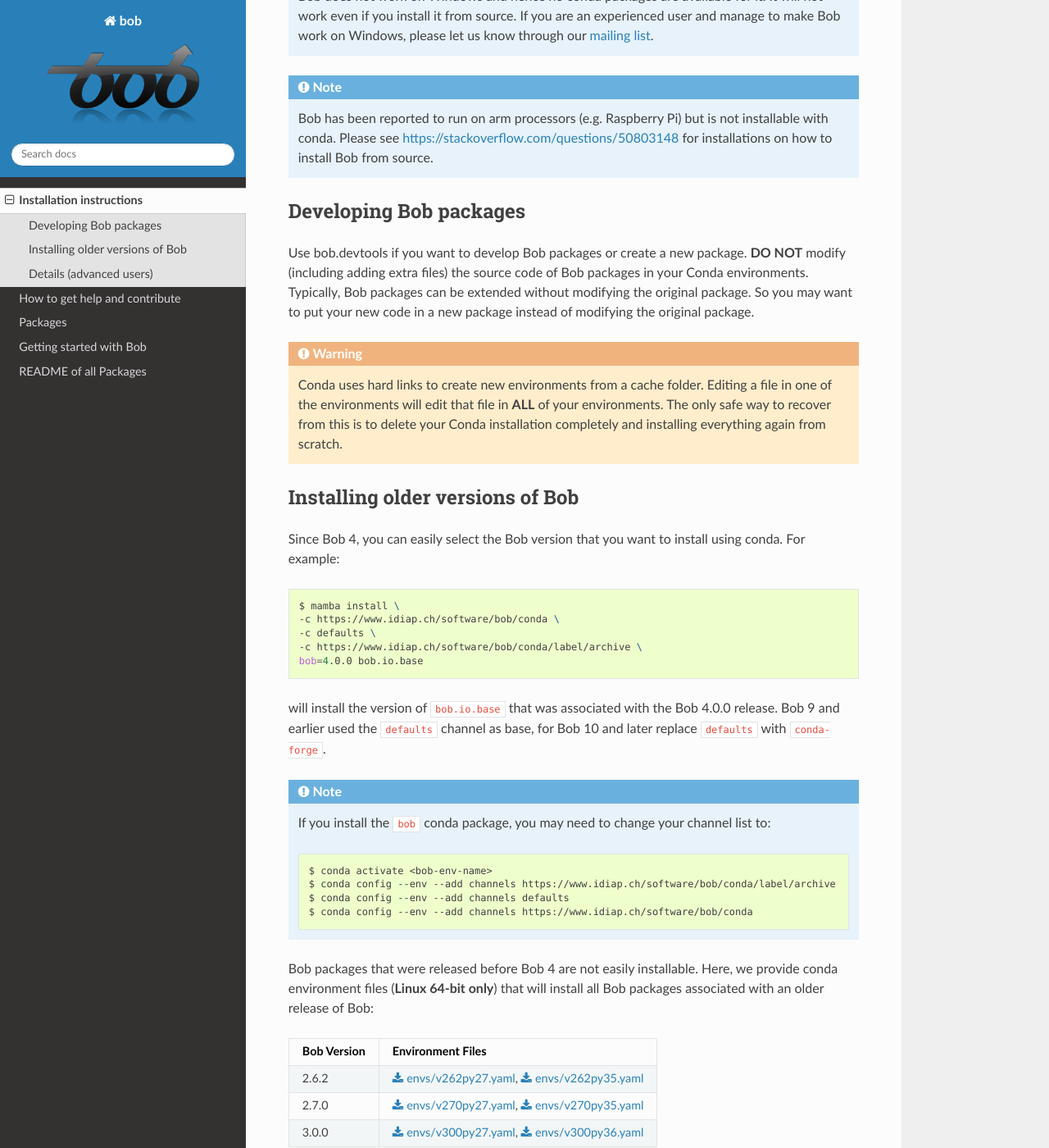
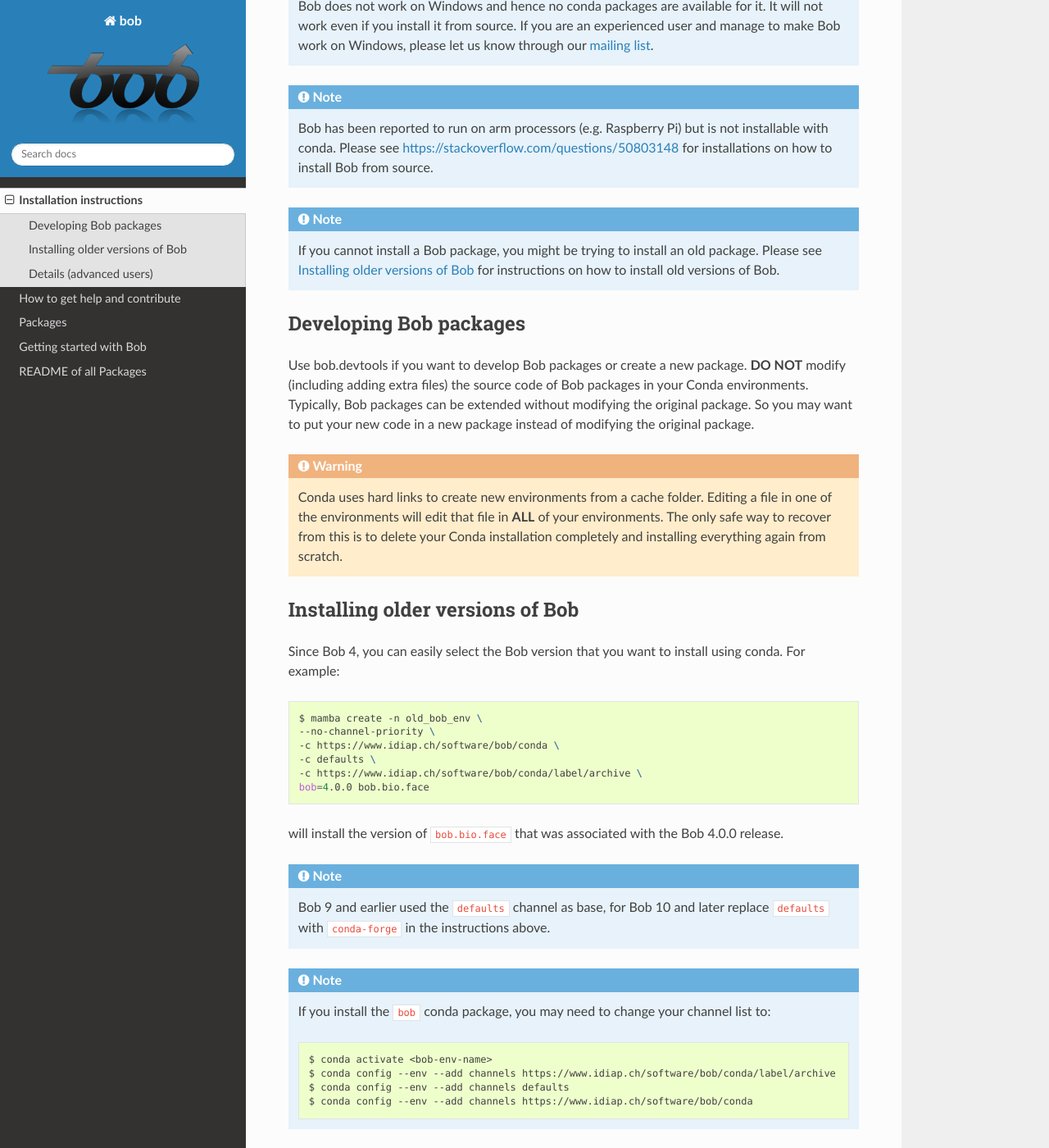
Before and after one commit to bioidiap/docs, a Sphinx documentation site: the page built from doc/install.rst, in a window 1280 px wide and 1400 px high, scrolled down 1454 px. Shown: the whole window at 82% size. Built offline with Sphinx 7.4.7 and the Read the Docs theme 2.0.0, drawn with Linux system fonts in a browser that asks for light colours; pages that are not in the unit, such as notebooks, are missing from menus; the version number could not be read and is left out.

Commit message:
Update installation instructions

```diff
--- a/doc/install.rst
+++ b/doc/install.rst
@@ -56,10 +56,10 @@
 
 #. Alternatively, you can use pip_ to install the packages but we don't test our pip packages:
 
-    .. code:: sh
+.. code:: sh
 
-       $ conda activate bob_env1
-       $ pip install bob.bio.face ...
+    $ conda activate bob_env1
+    $ pip install bob.bio.face ...
 
 For a comprehensive list of packages that are either part of |project| or use
 |project|, please visit :ref:`bob.packages`.
@@ -85,6 +85,11 @@
     https://stackoverflow.com/questions/50803148 for installations on how to
     install Bob from source.
 
+.. note::
+
+    If you cannot install a Bob package, you might be trying to install an old
+    package. Please see :ref:`bob.install_old_versions` for instructions on how
+    to install old versions of Bob.
 
 .. _bob.source:
 
@@ -104,6 +109,7 @@
   environments. The only safe way to recover from this is to delete your Conda
   installation completely and installing everything again from scratch.
 
+.. _bob.install_old_versions:
 
 Installing older versions of Bob
 ================================
@@ -113,15 +119,20 @@
 
 .. code:: sh
 
-    $ mamba install \
+    $ mamba create -n old_bob_env \
+    --no-channel-priority \
     -c https://www.idiap.ch/software/bob/conda \
     -c defaults \
     -c https://www.idiap.ch/software/bob/conda/label/archive \
-    bob=4.0.0 bob.io.base
+    bob=4.0.0 bob.bio.face
 
-will install the version of ``bob.io.base`` that was associated with the Bob
-4.0.0 release. Bob 9 and earlier used the ``defaults`` channel as base, for Bob
-10 and later replace ``defaults`` with ``conda-forge``.
+will install the version of ``bob.bio.face`` that was associated with the Bob
+4.0.0 release.
+
+.. note::
+
+    Bob 9 and earlier used the ``defaults`` channel as base, for Bob 10 and
+    later replace ``defaults`` with ``conda-forge`` in the instructions above.
 
 .. note::
 
```
